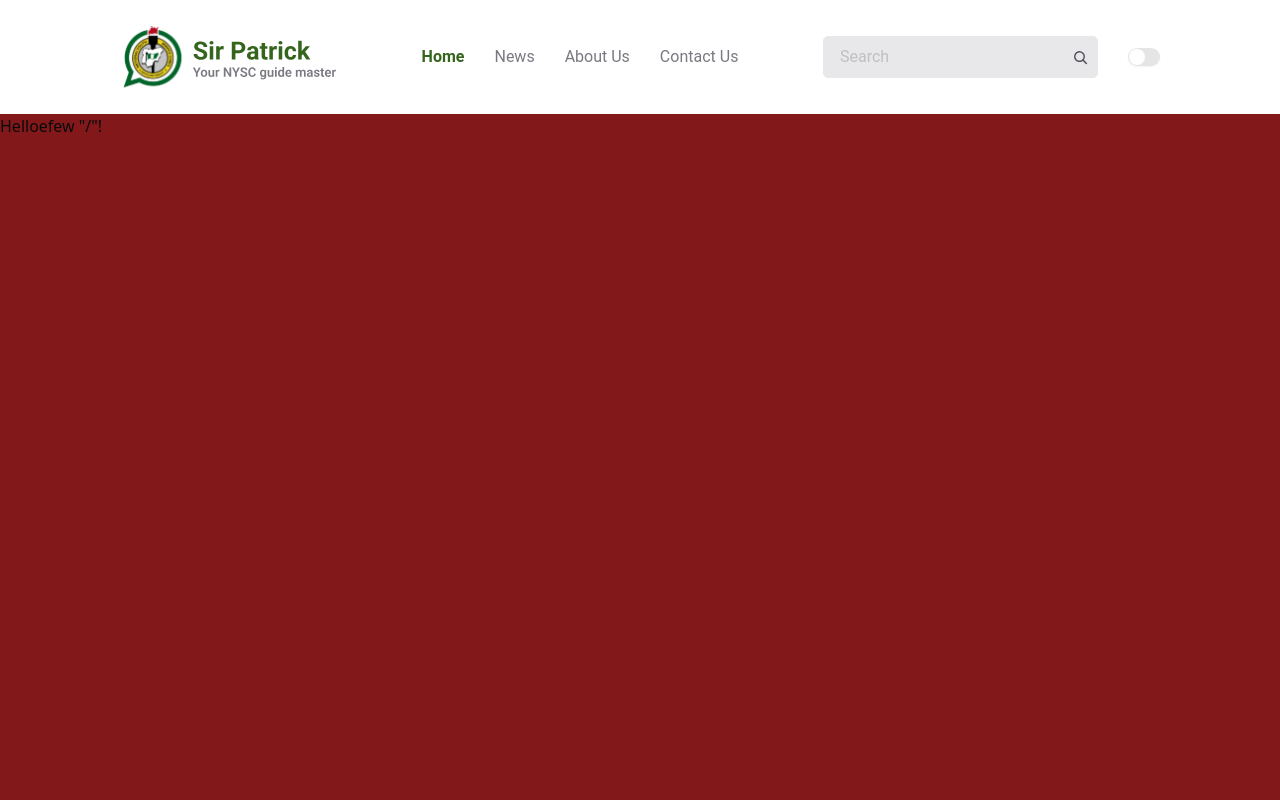
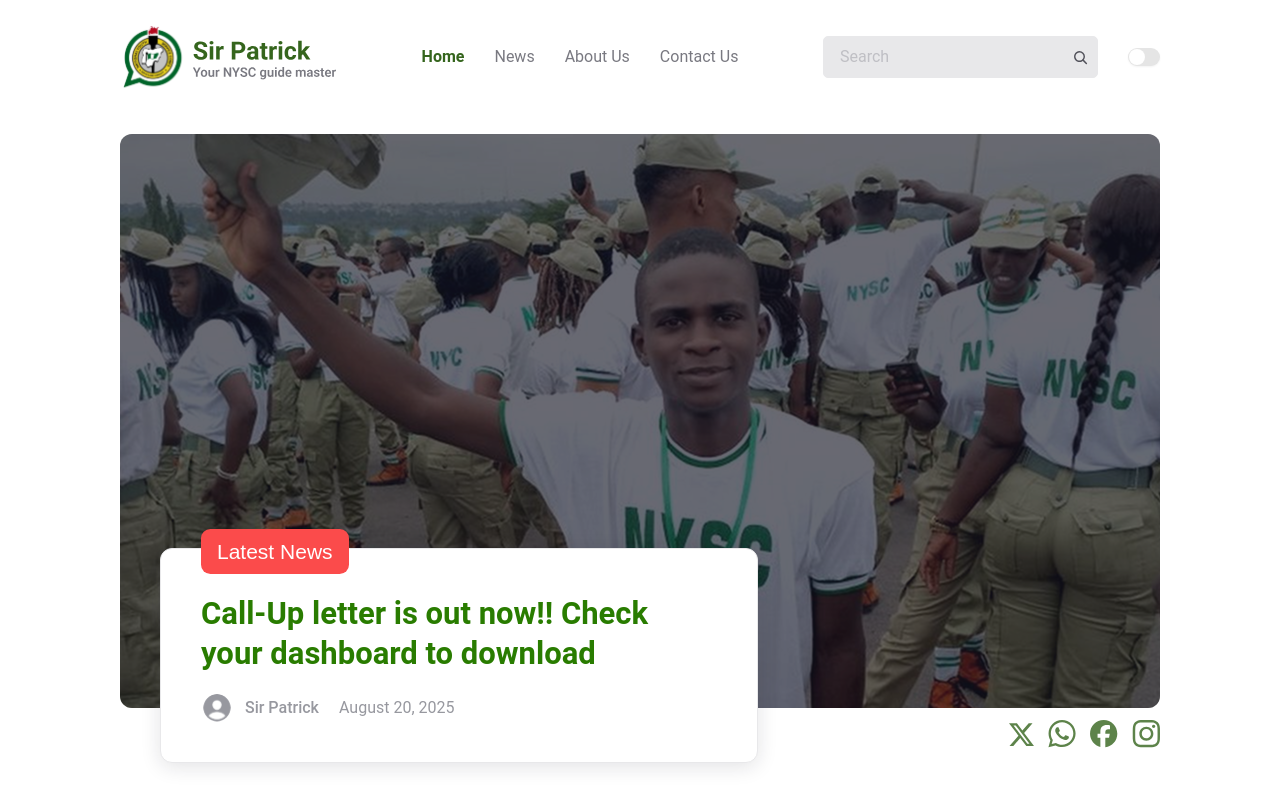
Before and after one commit to HenryAgu/sir-patrick, a React (Vite) app: page / in a window 1280 px wide. Shown: the top 800 px of the page. Built offline with nearby package versions, Linux system fonts and the light colour scheme.

Commit message:
feat: home hero section

```diff
--- a/package.json
+++ b/package.json
@@ -19,6 +19,7 @@
     "lucide-react": "^0.503.0",
     "react": "^19.0.0",
     "react-dom": "^19.0.0",
+    "react-helmet": "^6.1.0",
     "tailwind-merge": "^3.2.0",
     "tailwindcss": "^4.1.4"
   },
--- /dev/null
+++ b/src/components/Home/homeHero.tsx
@@ -0,0 +1,44 @@
+import SocialMenu from "../shared/socialMenu";
+
+const HomeHero = () => {
+  return (
+    <section className="my-5 w-full">
+      <div className="relative w-full h-[574px] rounded-[12px] overflow-hidden">
+        <img
+          src="/images/hero.png"
+          alt="hero_image"
+          className="w-full h-full object-cover"
+        />
+        <div className="absolute inset-0 bg-[#14162466]"></div>
+      </div>
+      <div className="flex justify-end">
+        <SocialMenu />
+      </div>
+      <div className="bg-white border border-secondary-100 max-w-[598px] rounded-[12px] px-10 pb-10 shadow-custom-dark font-roboto flex flex-col mx-10 relative bottom-50">
+        <p className="bg-[#FB4B4B] text-[21px] leading-[31.2px] text-white w-fit rounded-[9.36px] px-4 py-[7px] relative bottom-5 font-work-sans">
+          Latest News
+        </p>
+        <h1 className="max-w-[480px] text-brand-green-700 font-semibold text-[31px] leading-10 line-clamp-2">
+          Call-Up letter is out now!! Check your dashboard to download
+        </h1>
+        <div className="mt-5 flex items-center gap-x-5">
+          <div className="flex items-center gap-x-3">
+            <img
+              src="/icons/avatar.svg"
+              alt="avatar_icons"
+              className="h-7 w-8 aspect-square"
+            />
+            <p className="text-secondary-400 text-base font-medium leading-6">
+              Sir Patrick
+            </p>
+          </div>
+          <p className="text-secondary-400 text-base font-normal leading-6">
+            August 20, 2025
+          </p>
+        </div>
+      </div>
+    </section>
+  );
+};
+
+export default HomeHero;
--- a/src/components/latestNews.tsx
+++ b/src/components/latestNews.tsx
@@ -42,7 +42,7 @@ const LatestNews = () => {
           <img
             src={item.image}
             alt="image"
-            className="lg:w-[237px] lg:h-[145px] lg:aspect-[237/145] w-[108px] h-[85px] aspect-[108/85]"
+            className="lg:w-[237px] lg:h-[145px] lg:aspect-[237/145] w-[108px] h-[85px] aspect-[108/85] object-cover lg:object-contain"
           />
           <div className="flex flex-col gap-y-[8.8px] lg:gap-y-[15px]">
             <span className="text-[#39393999] text-[10px] lg:text-xl font-normal leading-[101%]">
--- a/src/components/shared/socialMenu.tsx
+++ b/src/components/shared/socialMenu.tsx
@@ -14,7 +14,7 @@ const SocialMenu = () => {
     { title: "instagram", image: "/icons/insta.svg", path: "/" },
   ];
   return (
-    <div className="flex items-center gap-x-2.5 lg:gap-x-3.5 mt-3">
+    <section className="flex items-center gap-x-2.5 lg:gap-x-3.5 mt-3">
       {socialMenu.map((social, index) => (
         <Link to={social.path} key={index}>
           <img
@@ -24,7 +24,7 @@ const SocialMenu = () => {
           />
         </Link>
       ))}
-    </div>
+    </section>
   );
 };
 
--- a/src/index.css
+++ b/src/index.css
@@ -27,6 +27,7 @@
 
   --color-brand-green-200: #f5fff0;
   --color-brand-green-300: #e6ffda;
+  --color-brand-green-700: #297C00;
   --color-brand-green-900: #35651d;
 
   --color-brand-gray-200: #f0f0f0;
@@ -65,6 +66,10 @@
 
   .animate-slideUp {
     animation: slideUp 0.5s ease-out;
+  }
+
+  .shadow-custom-dark {
+    box-shadow: 0px 4px 20px rgba(24, 26, 42, 0.12); /* #181A2A1F */
   }
 }
 
--- a/src/routes/index.tsx
+++ b/src/routes/index.tsx
@@ -1,9 +1,12 @@
 import { createFileRoute } from '@tanstack/react-router'
 import "../index.css"
+import HomeHero from '@/components/Home/homeHero'
 export const Route = createFileRoute('/')({
   component: RouteComponent,
 })
 
 function RouteComponent() {
-  return <div className='bg-red-900 min-h-screen'>Helloefew "/"!</div>
+  return <main className='min-h-screen mx-auto w-full container xl:px-30 px-5'>
+    <HomeHero/>
+  </main>
 }
```
Also changed, not shown: public/images/hero.png (added), 1 other file (tests, documents, lock files or other folders).
